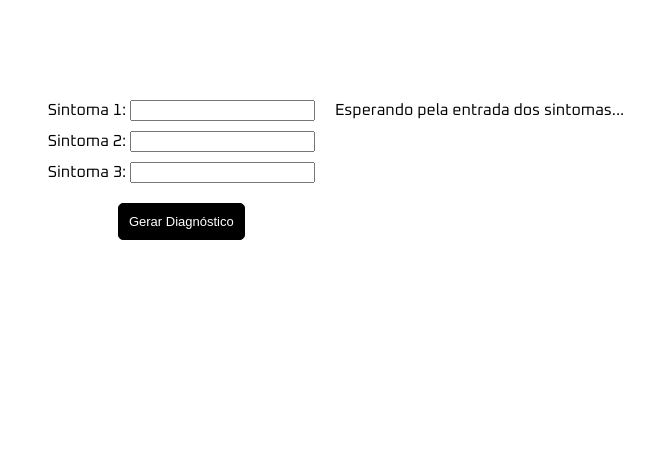
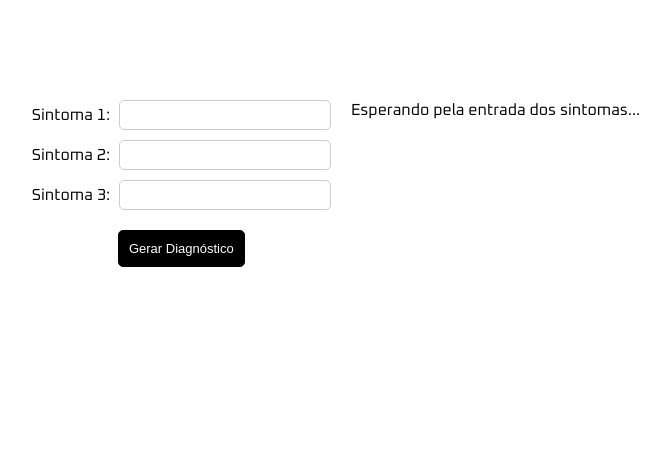
Before and after one commit to flnnn/diagnostico-online, a Flask app: page / in a window 1280 px wide. Shown: the part 172-622 px from the top of the page, without its empty margins (304-974 px from the left). Run offline with Flask 3, Linux system fonts and the light colour scheme.

Commit message:
Update style.css

```diff
--- a/static/style.css
+++ b/static/style.css
@@ -47,7 +47,7 @@ section form {
 
 #map {
     margin: 0 auto;
-    margin-top: 30px;
+    margin-top: 10px;
     height: 300px;
     width: 800px;
 }
@@ -60,7 +60,7 @@ section form {
     margin-bottom: 10px;
 }
 
-.sintomas select, #cep {
+.sintomas input[type="text"], #cep {
     appearance: none;
     -webkit-appearance: none;
     -moz-appearance: none;
@@ -70,6 +70,10 @@ section form {
     border-radius: 5px;
     font-size: 16px;
     background-color: white;
+}
+
+.sintomas label {
+    margin-right: 5px;
 }
 
 #cep {
```
